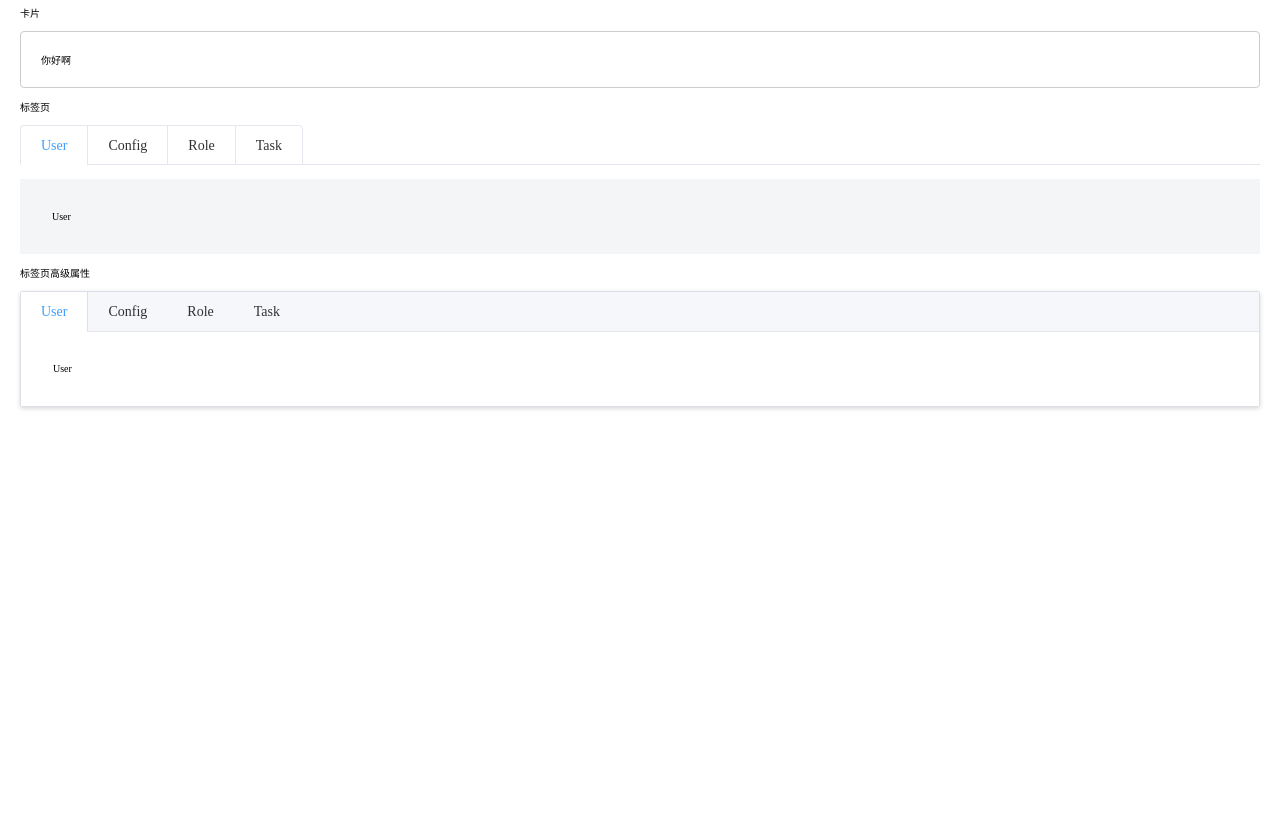
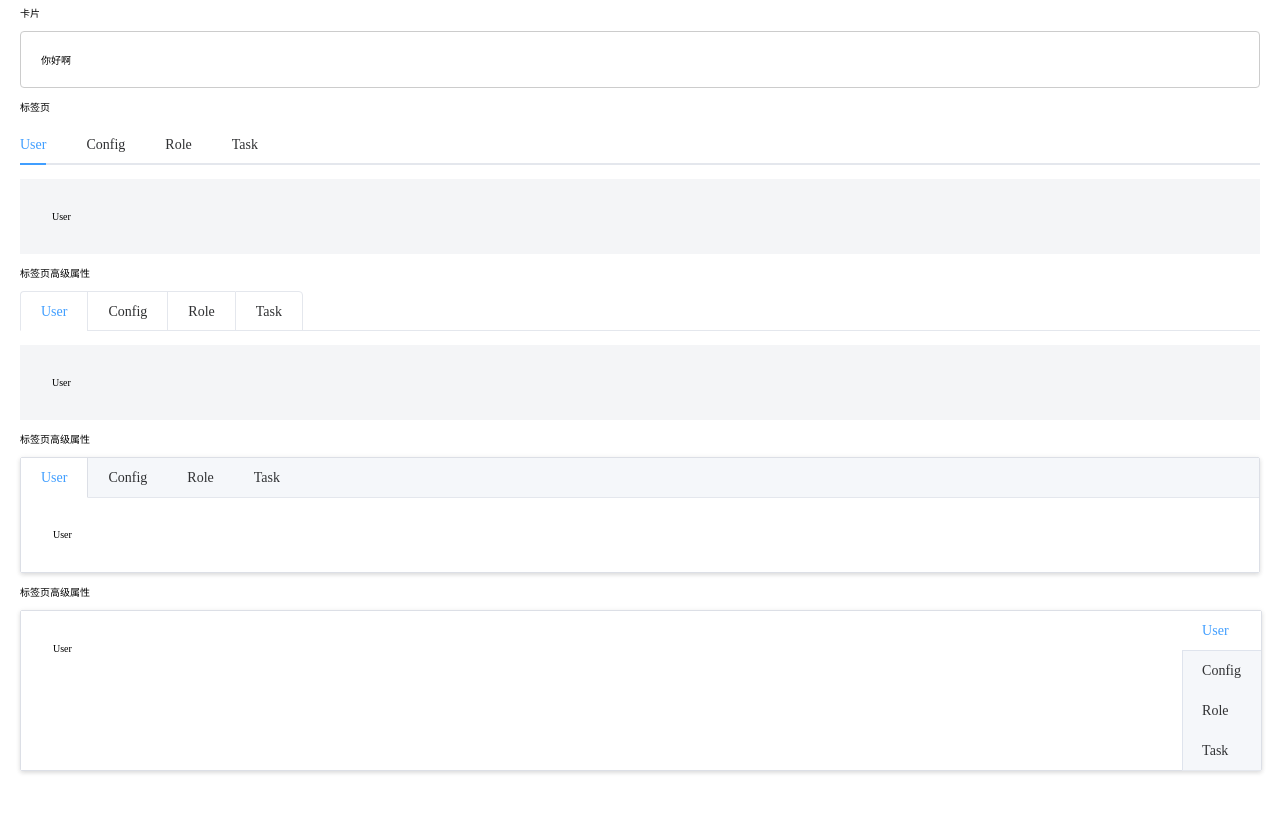
Before and after one commit to shengbenqiang/SComponent, a Vue app: page / in a window 1280 px wide. Shown: the part 2100-2913 px from the top of the page. Built offline with nearby package versions, Linux system fonts and the light colour scheme.

Commit message:
0.0.17 组件库开发；tab 属性 tab-position 四种情况与配合属性 type 的两种情况对应的样式逻辑全部调整完毕，对应的数据处理多级微调完毕，整体布局调整，拖拽算法测试；

```diff
--- a/src/App.vue
+++ b/src/App.vue
@@ -298,7 +298,16 @@
   <br>
   <div>标签页</div>
   <br>
-  <s-tabs v-model="activeName" type="card">
+  <s-tabs v-model="activeName">
+    <s-tab-pane label="User" name="first">User</s-tab-pane>
+    <s-tab-pane label="Config" name="second">Config</s-tab-pane>
+    <s-tab-pane label="Role" name="third">Role</s-tab-pane>
+    <s-tab-pane label="Task" name="fourth">Task</s-tab-pane>
+  </s-tabs>
+  <br>
+  <div>标签页高级属性</div>
+  <br>
+  <s-tabs v-model="activeThreeName" type="card">
     <s-tab-pane label="User" name="first">User</s-tab-pane>
     <s-tab-pane label="Config" name="second">Config</s-tab-pane>
     <s-tab-pane label="Role" name="third">Role</s-tab-pane>
@@ -308,6 +317,15 @@
   <div>标签页高级属性</div>
   <br>
   <s-tabs v-model="activeOneName" type="border-card">
+    <s-tab-pane label="User" name="first">User</s-tab-pane>
+    <s-tab-pane label="Config" name="second">Config</s-tab-pane>
+    <s-tab-pane label="Role" name="third">Role</s-tab-pane>
+    <s-tab-pane label="Task" name="fourth">Task</s-tab-pane>
+  </s-tabs>
+  <br>
+  <div>标签页高级属性</div>
+  <br>
+  <s-tabs v-model="activeTwoName" tab-position="right" type="border-card">
     <s-tab-pane label="User" name="first">User</s-tab-pane>
     <s-tab-pane label="Config" name="second">Config</s-tab-pane>
     <s-tab-pane label="Role" name="third">Role</s-tab-pane>
@@ -390,6 +408,8 @@ export default {
   data () {
     return {
       activeName: 'first',
+      activeTwoName: 'first',
+      activeThreeName: 'first',
       mySty: {
         width: '20px',
         height: '20px'
@@ -544,7 +564,7 @@ html, body{
 body {
   overflow-x: hidden;
   overflow-y: scroll;
-  height: 3000px;
+  height: 4000px;
 }
 body::-webkit-scrollbar {
   display: none;
--- a/src/components/SSlider/SSliderButton.vue
+++ b/src/components/SSlider/SSliderButton.vue
@@ -156,9 +156,7 @@ export default defineComponent({
       const lengthPerStep = 100 / ((max.value - mini.value) / step.value)
       const steps = Math.round(percent / lengthPerStep)
       let value = steps * lengthPerStep * (max.value - mini.value) * 0.01 + mini.value
-      console.log(value)
       value = parseFloat(value.toFixed(precision.value))
-      console.log(value)
       emit('update:modelValue', value)
     }
 
--- a/src/components/STabs/STabNav.css
+++ b/src/components/STabs/STabNav.css
@@ -131,3 +131,222 @@
     border-right: 1px solid #DCDFE6;
     border-left: 1px solid #DCDFE6;
 }
+/* tabPosition 属性样式 */
+.s-tab-nav-left-con {
+    position: relative;
+    margin-bottom: -1px;
+    overflow: hidden;
+    box-sizing: border-box;
+}
+.s-tab-nav-left-con:after {
+    content: '';
+    position: absolute;
+    right: 0;
+    bottom: 0;
+    height: 100%;
+    width: 2px;
+    background-color: #E4E7ED;
+    z-index: 1;
+}
+.s-tab-nav-right-con {
+    position: relative;
+    margin-bottom: -1px;
+    overflow: hidden;
+    box-sizing: border-box;
+}
+.s-tab-nav-right-con:after {
+    content: '';
+    position: absolute;
+    left: 0;
+    bottom: 0;
+    height: 100%;
+    width: 2px;
+    background-color: #E4E7ED;
+    z-index: 1;
+}
+.s-tab-nav-bottom-con {}
+.s-tab-nav-left {
+    display: flex;
+    flex-direction: column;
+}
+.s-tab-nav-right {
+    display: flex;
+    flex-direction: column;
+}
+.s-tab-nav-bottom {}
+.s-tab-nav-left-item-con {
+    white-space: nowrap;
+    height: 40px;
+    box-sizing: border-box;
+    padding: 0 20px;
+    line-height: 40px;
+    display: inline-block;
+    list-style: none;
+    font-size: 14px;
+    font-weight: 500;
+    color: #303133;
+    position: relative;
+    cursor: pointer;
+    user-select: none;
+}
+.s-tab-nav-right-item-con {
+    white-space: nowrap;
+    height: 40px;
+    box-sizing: border-box;
+    padding: 0 20px;
+    line-height: 40px;
+    display: inline-block;
+    list-style: none;
+    font-size: 14px;
+    font-weight: 500;
+    color: #303133;
+    position: relative;
+    cursor: pointer;
+    user-select: none;
+}
+.s-tab-nav-bottom-item-con {}
+.s-tab-nav-border-card-item-left-select:first-child {
+    border-top: none;
+}
+.s-tab-nav-border-card-item-left-select:last-child {
+    border-bottom: none;
+}
+.s-tab-nav-border-card-item-left-select {
+    background-color: #ffffff;
+    border-top: 1px solid #DFE4ED;
+    border-bottom: 1px solid #DFE4ED;
+}
+.s-tab-nav-border-card-item-left-select:after {
+    content: '';
+    width: 1px;
+    height: 100%;
+    position: absolute;
+    right: 0;
+    background-color: #ffffff;
+    z-index: 2;
+}
+.s-tab-nav-border-card-item-right-select:first-child {
+    border-top: none;
+}
+.s-tab-nav-border-card-item-right-select:last-child {
+    border-bottom: none;
+}
+.s-tab-nav-border-card-item-right-select {
+    background-color: #ffffff;
+    border-top: 1px solid #DFE4ED;
+    border-bottom: 1px solid #DFE4ED;
+}
+.s-tab-nav-border-card-item-right-select:after {
+    content: '';
+    width: 1px;
+    height: 100%;
+    position: absolute;
+    left: 0;
+    background-color: #ffffff;
+    z-index: 2;
+}
+.s-tab-nav-card-item-left-con {
+    white-space: nowrap;
+    height: 40px;
+    box-sizing: border-box;
+    padding: 0 20px;
+    line-height: 40px;
+    display: inline-block;
+    list-style: none;
+    font-size: 14px;
+    font-weight: 500;
+    color: #303133;
+    position: relative;
+    cursor: pointer;
+    user-select: none;
+    border: 1px solid #E4E7ED;
+}
+.s-tab-nav-card-item-left-con:first-child {
+    border-top-left-radius: 4px;
+}
+.s-tab-nav-card-item-left-con:last-child {
+    border-top-right-radius: 4px;
+}
+.s-tab-nav-card-item-left-con:not(:last-child) {
+    border-right: none;
+    border-bottom: none;
+}
+.s-tab-nav-card-item-left-select:after {
+    content: '';
+    width: 1px;
+    height: 100%;
+    position: absolute;
+    right: 0;
+    top: 0;
+    background-color: #ffffff;
+    z-index: 2;
+}
+.s-tab-nav-card-item-left-select:last-child:after {
+    content: '';
+    width: 1px;
+    height: 100%;
+    position: absolute;
+    right: -1px;
+    top: 0;
+    background-color: #ffffff;
+    z-index: 2;
+}
+.s-tab-nav-card-item-right-con {
+    white-space: nowrap;
+    height: 40px;
+    box-sizing: border-box;
+    padding: 0 20px;
+    line-height: 40px;
+    display: inline-block;
+    list-style: none;
+    font-size: 14px;
+    font-weight: 500;
+    color: #303133;
+    position: relative;
+    cursor: pointer;
+    user-select: none;
+    border: 1px solid #E4E7ED;
+}
+.s-tab-nav-card-item-right-con:not(:last-child) {
+    border-bottom: none;
+}
+.s-tab-nav-card-item-right-select:after {
+    content: '';
+    width: 1px;
+    height: 100%;
+    background-color: #ffffff;
+    position: absolute;
+    left: -1px;
+    top: 0;
+    z-index: 2;
+}
+.s-tab-nav-border-card-item-left-con {
+    white-space: nowrap;
+    height: 40px;
+    box-sizing: border-box;
+    padding: 0 20px;
+    line-height: 40px;
+    display: inline-block;
+    list-style: none;
+    font-size: 14px;
+    font-weight: 500;
+    color: #303133;
+    position: relative;
+    cursor: pointer;
+    user-select: none;
+}
+.s-tab-nav-border-card-item-right-con {
+    white-space: nowrap;
+    height: 40px;
+    box-sizing: border-box;
+    padding: 0 20px;
+    line-height: 40px;
+    display: inline-block;
+    list-style: none;
+    font-size: 14px;
+    font-weight: 500;
+    color: #303133;
+    position: relative;
+    cursor: pointer;
+    user-select: none;
+}
--- a/src/components/STabs/STabNav.vue
+++ b/src/components/STabs/STabNav.vue
@@ -1,7 +1,8 @@
 <template>
   <div
     :class="[
-      !type ? 's-tab-nav-con' : `s-tab-nav-${type}-con`
+      !type ? tabPosition !== 'top' && tabPosition !== 'bottom' ? `s-tab-nav-${tabPosition}-con` : 's-tab-nav-con' : `s-tab-nav-${type}-con`,
+      tabPosition !== 'top' && tabPosition !== 'bottom' ? `s-tab-nav-${tabPosition}` : ''
     ]"
   >
     <div
@@ -10,8 +11,11 @@
       :ref="getRefs"
       :dom-name="itemNav.name"
       :class="[
-        !type ? 's-tab-nav-item-con' : `s-tab-nav-${type}-item-con`,
-        type && isSelect === itemNav.name ? `s-tab-nav-${type}-item-select` : ''
+        !type ?
+        tabPosition !== 'top' && tabPosition !== 'bottom' ? `s-tab-nav-${tabPosition}-item-con` : 's-tab-nav-item-con' :
+        tabPosition === 'left' || tabPosition === 'right' ? `s-tab-nav-${type}-item-${tabPosition}-con` : `s-tab-nav-${type}-item-con`,
+        type && isSelect === itemNav.name ?
+        tabPosition === 'left' || tabPosition === 'right' ? `s-tab-nav-${type}-item-${tabPosition}-select` : `s-tab-nav-${type}-item-select` : ''
       ]"
       @mouseenter="handleNavEnter(itemNav.name)"
       @mouseleave="handleNavLeave"
@@ -26,7 +30,7 @@
         {{ itemNav.label }}
       </span>
     </div>
-    <s-tab-nav-bar v-if="!type" :bar-style="styleObj" />
+    <s-tab-nav-bar v-if="!type" :bar-style="styleObj" :tab-position="tabPosition" />
   </div>
 </template>
 
@@ -51,20 +55,23 @@ export default defineComponent({
     const refArr = ref([])
     const styleObj = ref({})
     const tabValue = inject('tabsValue', undefined)
-    const { modelValue, type } = tabValue
+    const { modelValue, type, tabPosition } = tabValue
 
     const isSelect = computed(() => {
       return modelValue.value
     })
 
-    const getRefs = (el) => {
+    const getRefs = async (el) => {
+      await nextTick()
       let haveDom = false
       refArr.value.forEach(itemEl => {
+        if (el === null) { return }
         if (itemEl.name === el.getAttribute('dom-name')) {
           haveDom = true
         }
       })
       if (!haveDom) {
+        if (el === null) { return }
         refArr.value.push({
           name: el.getAttribute('dom-name'),
           el: el
@@ -85,10 +92,23 @@ export default defineComponent({
       emit('changeNav', navName)
     }
 
-    const handleBarStyle = (val) => {
+    const handleBarStyle = async (val) => {
+      await nextTick()
       styleObj.value = {}
       let tranX = 0
       refArr.value.forEach(itemDom => {
+        if (tabPosition.value === 'left' || tabPosition.value === 'right') {
+          tranX = tranX + itemDom.el.clientHeight
+          if (itemDom.name === val) {
+            if (refArr.value[0].name === itemDom.name) {
+              styleObj.value.height = `${itemDom.el.clientHeight}px`
+              styleObj.value.transform = `translateY(${0}px)`
+            } else {
+              styleObj.value.height = `${itemDom.el.clientHeight}px`
+              styleObj.value.transform = `translateY(${tranX - 40}px)`
+            }
+          }
+        } else if (tabPosition.value === 'top' || tabPosition.value === 'bottom') {
           tranX = tranX + itemDom.el.clientWidth
           if (itemDom.name === val) {
             if (refArr.value[0].name === itemDom.name) {
@@ -97,6 +117,7 @@ export default defineComponent({
             } else {
               styleObj.value.width = `${itemDom.el.clientWidth - 40}px`
               styleObj.value.transform = `translateX(${tranX - (itemDom.el.clientWidth - 20)}px)`
+            }
           }
         }
       })
@@ -108,7 +129,6 @@ export default defineComponent({
 
     onMounted(async () => {
       await nextTick()
-      console.log(type)
       handleBarStyle(modelValue.value)
     })
 
@@ -117,6 +137,7 @@ export default defineComponent({
       navEnter,
       isSelect,
       styleObj,
+      tabPosition,
       getRefs,
       handleNavEnter,
       handleNavLeave,
--- a/src/components/STabs/STabNavBar.vue
+++ b/src/components/STabs/STabNavBar.vue
@@ -1,7 +1,7 @@
 <template>
   <div
     :class="[
-      's-tab-nav-bar'
+      tabPosition !== 'top' && tabPosition !== 'bottom' ? `s-tab-nav-${tabPosition}-bar` : 's-tab-nav-bar'
     ]"
     :style="barStyle"
   ></div>
@@ -17,6 +17,10 @@ export default defineComponent({
     barStyle: {
       type: Object,
       default: () => ({})
+    },
+    tabPosition: {
+      type: String,
+      default: 'top'
     }
   }
 })
--- a/src/components/STabs/STabs.css
+++ b/src/components/STabs/STabs.css
@@ -3,6 +3,7 @@
     position: relative;
     overflow: hidden;
     padding: 32px;
+    width: 100%;
 }
 .s-tabs-header-con {
     padding: 0;
@@ -13,6 +14,33 @@
 }
 .s-tabs-header-margin {
     margin: 0 0 15px;
+}
+.s-tab-header-left-margin {
+    margin-right: 10px;
+}
+.s-tab-header-left-margin:after {
+    content: '';
+    width: 1px;
+    height: 100%;
+    position: absolute;
+    right: 0;
+    top: 0;
+    background-color: #DFE4ED;
+}
+.s-tab-header-right-margin {
+    margin-left: 10px;
+}
+.s-tab-header-right-margin:after {
+    content: '';
+    width: 1px;
+    height: 100%;
+    position: absolute;
+    left: 0;
+    top: 0;
+    background-color: #DFE4ED;
+}
+.s-tab-header-bottom-margin {
+    margin-top: 10px;
 }
 .s-tabs-common-bg {
     background-color: #f4f5f7;
@@ -25,3 +53,44 @@
     border: 1px solid #DCDFE6;
     border-radius: 2px;
 }
+.s-tab-left {
+    display: flex;
+    flex-direction: row;
+    width: 100%;
+}
+.s-tab-right {
+    display: flex;
+    flex-direction: row;
+    width: 100%;
+}
+.s-tab-bottom {}
+.s-tabs-header-left-border:after {
+    content: '';
+    width: 1px;
+    height: 100%;
+    position: absolute;
+    right: 0;
+    top: 0;
+    background-color: #DFE4ED;
+    z-index: 1;
+}
+.s-tabs-header-right-border:after {
+    content: '';
+    width: 1px;
+    height: 100%;
+    position: absolute;
+    left: 0;
+    top: 0;
+    background-color: #DFE4ED;
+    z-index: 1;
+}
+.s-tabs-header-bottom-border:after {
+    content: '';
+    width: 100%;
+    height: 1px;
+    position: absolute;
+    left: 0;
+    top: 0;
+    background-color: #DFE4ED;
+    z-index: 1;
+}
--- a/src/components/STabs/STabs.vue
+++ b/src/components/STabs/STabs.vue
@@ -2,13 +2,15 @@
   <div
     :class="[
       's-tabs-con',
-      type && type === 'border-card' ? 's-tabs-border-card-shadow' : ''
+      type && type === 'border-card' ? 's-tabs-border-card-shadow' : '',
+      tabPosition !== 'top' ? `s-tab-${tabPosition}` : ''
     ]"
   >
     <div
+      v-if="tabPosition === 'left' || tabPosition === 'top'"
       :class="[
         's-tabs-header-con',
-        type && type === 'border-card' ? 's-tabs-header-margin-none' : 's-tabs-header-margin'
+        type && type === 'border-card' ? `s-tabs-header-margin-none s-tabs-header-${tabPosition}-border` : tabPosition !== 'top' ? `s-tab-header-${tabPosition}-margin` : 's-tabs-header-margin',
       ]"
     >
       <s-tab-nav
@@ -24,6 +26,18 @@
       ]"
     >
       <slot />
+    </div>
+    <div
+      v-if="tabPosition === 'right' || tabPosition === 'bottom'"
+      :class="[
+        's-tabs-header-con',
+        type && type === 'border-card' ? `s-tabs-header-margin-none  s-tabs-header-${tabPosition}-border` : tabPosition !== 'top' ? `s-tab-header-${tabPosition}-margin` : 's-tabs-header-margin',
+      ]"
+    >
+      <s-tab-nav
+        v-model="navArr"
+        @changeNav="handleTabClick"
+      />
     </div>
   </div>
 </template>
```
Also changed, not shown: src/components/STabs/STabNavBar.css (+21 -0 lines). Lines whose indentation alone changed are shown as unchanged.
